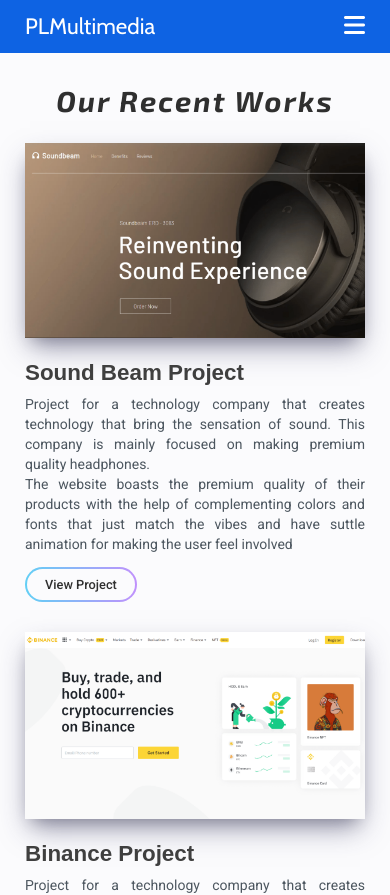
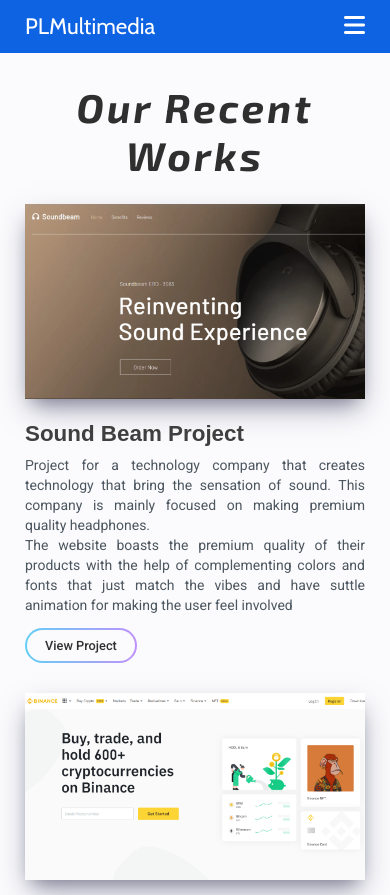
Before and after one commit to SDhakZ/PLMultimedia-Website, a React (Create React App) app: page /portfolio in a window 390 px wide. Shown: the top 895 px of the page. Built offline with nearby package versions, Linux system fonts and the light colour scheme.

Commit message:
"Mainheading component creation"

```diff
--- /dev/null
+++ b/src/components/CSSmodules/MainHeadingCSS.module.css
@@ -0,0 +1,47 @@
+:root {
+  --fs-xl: 4.5rem; /* main heading size */
+  --mb-xl: 90px; /*margin bottom of main heading*/
+}
+
+.mainHeading {
+  text-align: center;
+  font-family: "Exo 2";
+  font-size: var(--fs-xl);
+  letter-spacing: 0.075em;
+  margin-bottom: var(--mb-xl);
+  color: #2f2f2f;
+}
+
+@media all and (max-width: 1500px) {
+  :root {
+    --fs-xl: 4rem; /* main heading size */
+  }
+}
+
+@media all and (max-width: 1200px) {
+  :root {
+    --fs-xl: 3.5rem; /* main heading size */
+    --mb-xl: 55px; /*margin bottom of main heading*/
+  }
+}
+
+@media all and (max-width: 960px) {
+  :root {
+    --fs-xl: 3rem; /* main heading size */
+    --mb-xl: 40px; /*margin bottom of main heading*/
+  }
+}
+
+@media all and (max-width: 600px) {
+  :root {
+    --fs-xl: 2.5rem; /* main heading size */
+    --mb-xl: 20px; /*margin bottom of main heading*/
+  }
+}
+
+@media all and (max-width: 400px) {
+  :root {
+    --fs-xl: 1.8rem; /* main heading size */
+    --mb-xl: 25px; /*margin bottom of main heading*/
+  }
+}
--- a/src/components/CSSmodules/Services.module.css
+++ b/src/components/CSSmodules/Services.module.css
@@ -3,7 +3,6 @@
 
 :root {
   --pd-c: 80px 140px; /*container padding*/
-  --fs-xl: 4.5rem; /* main heading size */
   --fs-S-h: 1.8rem; /* heading font size */
   --fs-S-p: 1.3rem; /* paragraph font size*/
   --fs-S-bt: 1.05rem; /* button font size */
@@ -21,14 +20,6 @@
   justify-content: space-evenly;
   flex-wrap: wrap;
   gap: 3rem 1.5rem;
-}
-
-.services-mainHeading {
-  text-align: center;
-  font-family: "Exo 2";
-  font-weight: 600;
-  font-size: var(--fs-xl);
-  margin-bottom: 90px;
 }
 
 .moreDetails {
@@ -175,9 +166,6 @@
     --fh-S-p: 20px; /* paragraph line height */
     --lg-S-w: 90px; /* logo width */
   }
-  .services-mainHeading {
-    margin-bottom: 55px;
-  }
 
   .cardDescription {
     margin-top: 4px;
@@ -207,9 +195,7 @@
     --fh-S-p: 20px; /* paragraph line height */
     --lg-S-w: 75px; /* logo width */
   }
-  .services-mainHeading {
-    margin-bottom: 40px;
-  }
+
   .serviceCardSection {
     justify-content: space-evenly;
   }
@@ -272,9 +258,6 @@
     --lg-S-w: 90px; /* logo width */
   }
 
-  .services-mainHeading {
-    margin-bottom: 30px;
-  }
   .serviceCardSection {
     gap: 1.5rem 1.4rem;
   }
--- a/src/components/CSSmodules/aboutUs.module.css
+++ b/src/components/CSSmodules/aboutUs.module.css
@@ -3,7 +3,6 @@
 
 :root {
   --pd-c: 80px 140px; /*container padding*/
-  --fs-xl: 4.5rem; /* main heading size */
   --fs-AU-h: 3.5rem; /* heading font size */
   --fs-AU-p: 1.3rem; /* paragraph font size*/
   --fh-AU-p: 40px; /* paragraph line height */
@@ -13,16 +12,6 @@
   background-color: #fbfbfd;
   padding: var(--pd-c);
   color: #2f2f2f;
-}
-
-.aboutUs-mainHeading {
-  text-align: center;
-  font-family: "Exo 2";
-  font-style: italic;
-  font-weight: 600;
-  font-size: var(--fs-xl);
-  letter-spacing: 0.075em;
-  margin-bottom: 90px;
 }
 
 .aboutUs-WhoAreWe {
@@ -67,7 +56,6 @@
 
 @media (max-width: 1400px) {
   :root {
-    --fs-xl: 4.5rem; /* main heading size */
     --fs-AU-h: 3rem; /* heading font size */
     --fs-AU-p: 1.2rem; /* paragraph font size*/
     --fh-AU-p: 30px; /* paragraph line height */
@@ -92,14 +80,11 @@
 
 @media (max-width: 1200px) {
   :root {
-    --fs-xl: 4.5rem; /* main heading size */
     --fs-AU-h: 2.3rem; /* heading font size */
     --fs-AU-p: 1rem; /* paragraph font size*/
     --fh-AU-p: 30px; /* paragraph line height */
   }
-  .aboutUs-mainHeading {
-    margin: 0 0 70px 0;
-  }
+
   .aboutUs-WhoAreWe {
     gap: 60px;
     margin-bottom: 70px;
@@ -122,9 +107,6 @@
   .aboutUs-WhoAreWeImg,
   .aboutUs-AimImg {
     width: 420px;
-  }
-  .aboutUs-mainHeading {
-    margin-bottom: 40px;
   }
 }
 
@@ -175,9 +157,7 @@
     width: 100%;
     margin: 0 auto 0 auto;
   }
-  .aboutUs-mainHeading {
-    margin-bottom: 20px;
-  }
+
   .aboutUs-WhoAreWe {
     margin-bottom: 30px;
     justify-content: center;
@@ -190,9 +170,6 @@
     --fs-AU-h: 1.8rem; /* heading font size */
     --fs-AU-p: 0.875rem; /* paragraph font size*/
     --fh-AU-p: 23px; /* paragraph line height */
-  }
-  .aboutUs-mainHeading {
-    margin-bottom: 25px;
   }
 
   .aboutUs-Title {
--- a/src/components/CSSmodules/portfolio.module.css
+++ b/src/components/CSSmodules/portfolio.module.css
@@ -1,6 +1,5 @@
 :root {
   --pd-c: 80px 140px; /*container padding*/
-  --fs-xl: 4.5rem; /* main heading size */
   --fs-h: 2.6rem; /* heading font size */
   --fs-p: 1.3rem; /* paragraph font size*/
   --fs-bt: 1.15rem; /* button font size */
@@ -9,15 +8,6 @@
 
 .portfolio-container {
   padding: var(--pd-c);
-}
-
-.portfolio-mainHeading {
-  text-align: center;
-  font-family: "Exo 2";
-  font-size: var(--fs-xl);
-  letter-spacing: 0.075em;
-  margin-bottom: 90px;
-  color: #2f2f2f;
 }
 
 .portfolioRow {
@@ -113,7 +103,6 @@
 
 @media all and (max-width: 1500px) {
   :root {
-    --fs-xl: 4rem; /* main heading size */
     --fs-h: 1.8rem; /* heading font size */
     --fs-p: 1rem; /* paragraph font size*/
     --fs-bt: 0.95rem; /* button font size */
@@ -138,15 +127,11 @@
 @media all and (max-width: 1200px) {
   :root {
     --pd-c: 50px 60px; /*container padding*/
-    --fs-xl: 3.5rem; /* main heading size */
+
     --fs-h: 1.8rem; /* heading font size */
     --fs-p: 0.95rem; /* paragraph font size*/
     --fs-bt: 0.97rem; /* button font size */
     --fh-p: 27px; /* paragraph line height */
-  }
-
-  .portfolio-mainHeading {
-    margin-bottom: 55px;
   }
 
   .portfolioRow {
@@ -165,7 +150,6 @@
 
 @media all and (max-width: 960px) {
   :root {
-    --fs-xl: 3rem; /* main heading size */
     --fs-h: 2rem; /* heading font size */
     --fs-p: 1.05rem; /* paragraph font size*/
     --fs-bt: 1rem; /* button font size */
@@ -181,10 +165,6 @@
   .portfolio-imgContainer,
   .portfolio-content {
     width: 90%;
-  }
-
-  .portfolio-mainHeading {
-    margin-bottom: 40px;
   }
 
   .portfolioRow {
@@ -220,10 +200,6 @@
     align-items: center;
   }
 
-  .portfolio-mainHeading {
-    margin-bottom: 20px;
-  }
-
   .portfolioRow {
     gap: 1.3rem;
     margin-bottom: 40px;
@@ -240,7 +216,6 @@
 @media all and (max-width: 400px) {
   :root {
     --pd-c: 30px 25px; /*container padding*/
-    --fs-xl: 1.8rem; /* main heading size */
     --fs-h: 1.4rem; /* heading font size */
     --fs-p: 0.875rem; /* paragraph font size*/
     --fs-bt: 0.8rem; /* button font size */
@@ -250,10 +225,6 @@
   .portfolio-imgContainer,
   .portfolio-content {
     width: 100%;
-  }
-
-  .portfolio-mainHeading {
-    margin-bottom: 25px;
   }
 
   .portfolioRow {
--- /dev/null
+++ b/src/components/MainHeading.jsx
@@ -0,0 +1,10 @@
+import React from "react";
+import MainHeadingCSS from "./CSSmodules/MainHeadingCSS.module.css";
+function MainHeading(props) {
+  return (
+    <>
+      <h1 className={MainHeadingCSS["mainHeading"]}>{props.headingName}</h1>
+    </>
+  );
+}
+export default MainHeading;
--- a/src/components/Pages/About.jsx
+++ b/src/components/Pages/About.jsx
@@ -2,11 +2,11 @@ import React from "react";
 import meeting from "../../images/meeting.png";
 import writing from "../../images/writing.png";
 import AboutCSS from "../CSSmodules/aboutUs.module.css";
-
+import MainHeading from "../MainHeading";
 function About() {
   return (
     <div className={AboutCSS["aboutUs-Container"]}>
-      <h1 className={AboutCSS["aboutUs-mainHeading"]}>About Us</h1>
+      <MainHeading headingName="About Us" />
       <div className={AboutCSS["aboutUs-WhoAreWe"]}>
         <figure>
           <img
--- a/src/components/Pages/Portfolio.jsx
+++ b/src/components/Pages/Portfolio.jsx
@@ -2,13 +2,12 @@ import React from "react";
 import portfolioCSS from "../CSSmodules/portfolio.module.css";
 import portfolioData from "../../portfolioData";
 import PortfolioSection from "../PortfolioSection";
+import MainHeading from "../MainHeading";
 
 export const Portfolio = () => {
   return (
     <div className={portfolioCSS["portfolio-container"]}>
-      <h1 className={portfolioCSS["portfolio-mainHeading"]}>
-        Our Recent Works
-      </h1>
+      <MainHeading headingName="Our Recent Works" />
       {portfolioData.map((portfolio) => {
         return (
           <PortfolioSection
--- a/src/components/Pages/Services.jsx
+++ b/src/components/Pages/Services.jsx
@@ -6,10 +6,12 @@ import { ServiceCard, MoreCard } from "../ServiceCard.jsx";
 import ServicesCSS from "../CSSmodules/Services.module.css";
 import DomainSearch from "../DomainSearch.jsx";
 import serviceData from "../../serviceData";
+import MainHeading from "../MainHeading";
+
 function Services() {
   return (
     <div className={ServicesCSS["ServicesPage"]}>
-      <h1 className={ServicesCSS["services-mainHeading"]}>Our Services</h1>
+      <MainHeading headingName="Our Services" />
       <DomainSearch />
 
       <div className={ServicesCSS["services-container"]}>
```
Also changed, not shown: 1 other file (tests, documents, lock files or other folders).
